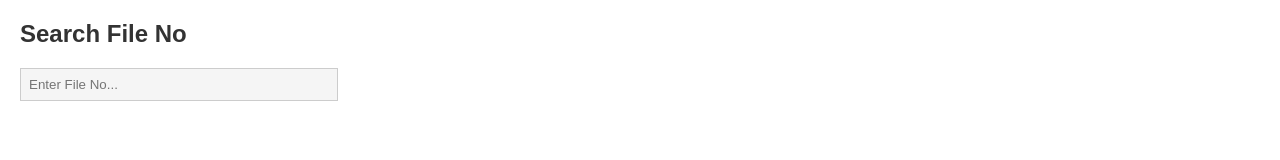
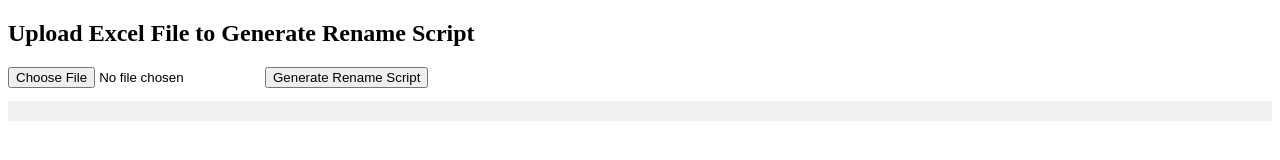
Before and after one commit to xiangkaikuang123-afk/excel-upload-search, a plain HTML site: page index.html in a window 1280 px wide. Drawn offline with Linux system fonts and the light colour scheme.

Commit message:
Add files via upload

```diff
--- a/index.html
+++ b/index.html
@@ -1,83 +1,59 @@
 <!DOCTYPE html>
-<html lang="en">
+<html>
 <head>
   <meta charset="UTF-8">
-  <title>Inquiry System</title>
-  <style>
-    body {
-      font-family: Arial;
-      background-color: white;
-      color: #333;
-      margin: 20px;
-    }
-
-    input[type="text"] {
-      padding: 8px;
-      width: 300px;
-      background-color: #f5f5f5;
-      border: 1px solid #ccc;
-      margin-bottom: 15px;
-    }
-
-    table {
-      border-collapse: collapse;
-      width: 100%;
-      background-color: #f9f9f9;
-      margin-top: 20px;
-    }
-
-    th, td {
-      border: 1px solid #ccc;
-      padding: 8px;
-    }
-
-    th {
-      background-color: #e0e0e0;
-    }
-  </style>
+  <title>Rename Generator from Excel</title>
+  <script src="https://cdnjs.cloudflare.com/ajax/libs/xlsx/0.18.5/xlsx.full.min.js"></script>
 </head>
 <body>
-  <h2>Search File No</h2>
-  <input type="text" id="searchInput" placeholder="Enter File No..." />
-  <div id="table-container"></div>
+  <h2>Upload Excel File to Generate Rename Script</h2>
+  <input type="file" id="upload" accept=".xlsx, .xls" />
+  <button onclick="generate()">Generate Rename Script</button>
+  <pre id="output" style="white-space: pre-wrap; background: #f0f0f0; padding: 10px;"></pre>
+  <a id="downloadLink" style="display: none;">Download Rename Script</a>
 
   <script>
-    document.getElementById('searchInput').addEventListener('input', function () {
-      const query = this.value.trim();
-      if (query === '') {
-        document.getElementById('table-container').innerHTML = '';
+    let renameCommands = '';
+
+    function generate() {
+      const fileInput = document.getElementById('upload');
+      const file = fileInput.files[0];
+      if (!file) {
+        alert("Please upload an Excel file.");
         return;
       }
 
-      fetch(`/search?file_no=${encodeURIComponent(query)}`)
-        .then(res => res.json())
-        .then(data => {
-          if (data.length === 0) {
-            document.getElementById('table-container').innerHTML = 'No results found.';
-            return;
+      const reader = new FileReader();
+      reader.onload = function(e) {
+        const data = new Uint8Array(e.target.result);
+        const workbook = XLSX.read(data, { type: 'array' });
+        const firstSheet = workbook.Sheets[workbook.SheetNames[0]];
+        const rows = XLSX.utils.sheet_to_json(firstSheet, { header: 1 });
+
+        renameCommands = '';
+        for (let i = 1; i < rows.length; i++) {
+          const fileNum = rows[i][0];
+          const suffix = rows[i][1];
+          if (fileNum && suffix) {
+            const oldName = fileNum.toString().trim();
+            const newName = `${oldName}-${suffix.toString().trim()}.pdf`;
+            renameCommands += `rename "${oldName}" "${newName}"\n`;
           }
+        }
 
-          let html = '<table><thead><tr>';
-          Object.keys(data[0]).forEach(col => {
-            html += `<th>${col}</th>`;
-          });
-          html += '</tr></thead><tbody>';
+        document.getElementById('output').textContent = renameCommands;
 
-          data.forEach(row => {
-            html += '<tr>';
-            Object.values(row).forEach(cell => {
-              html += `<td>${cell}</td>`;
-            });
-            html += '</tr>';
-          });
-
-          html += '</tbody></table>';
-          document.getElementById('table-container').innerHTML = html;
-        })
-        .catch(() => {
-          document.getElementById('table-container').innerHTML = 'Error fetching data.';
-        });
-    });
+        // Create downloadable .bat file
+        const blob = new Blob([renameCommands], { type: 'text/plain' });
+        const url = URL.createObjectURL(blob);
+        const link = document.getElementById('downloadLink');
+        link.href = url;
+        link.download = 'rename_script.bat';
+        link.style.display = 'inline-block';
+        link.textContent = 'Download Rename Script (.bat)';
+      };
+      reader.readAsArrayBuffer(file);
+    }
   </script>
 </body>
 </html>
```
